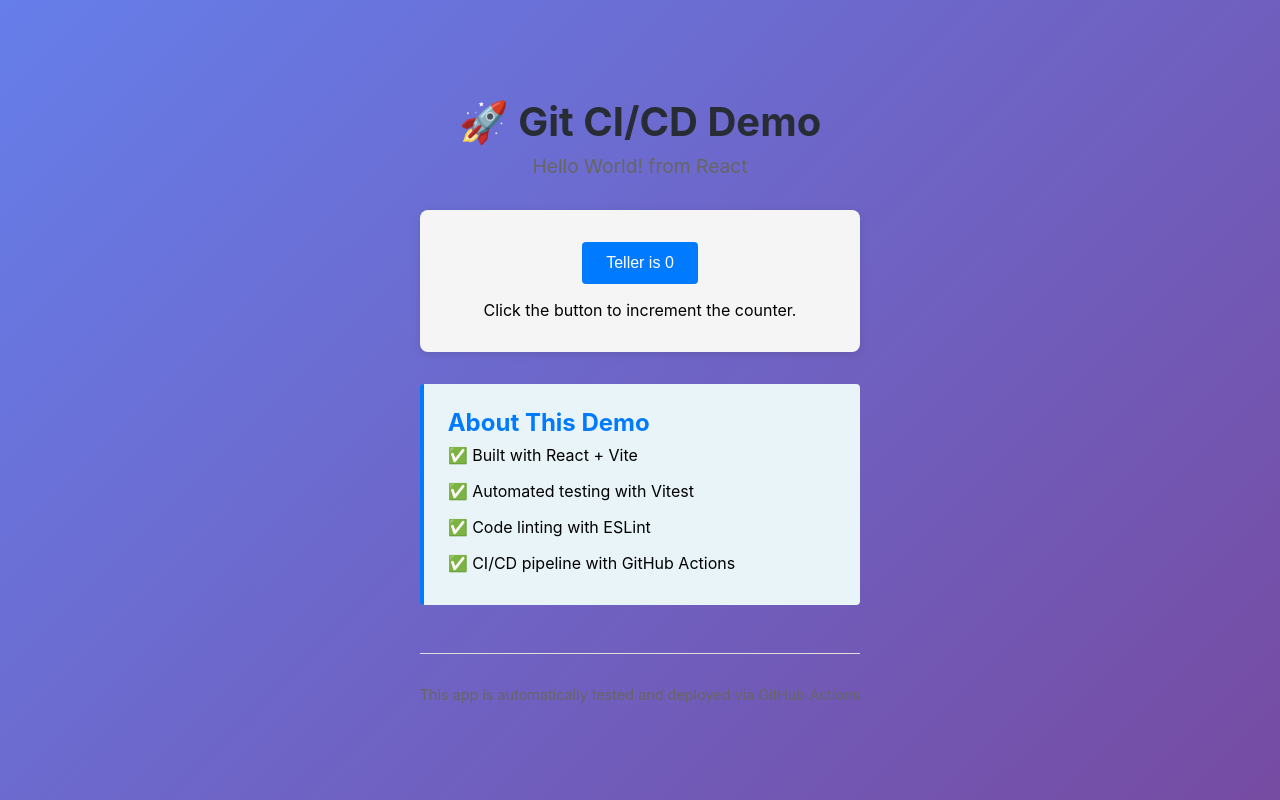
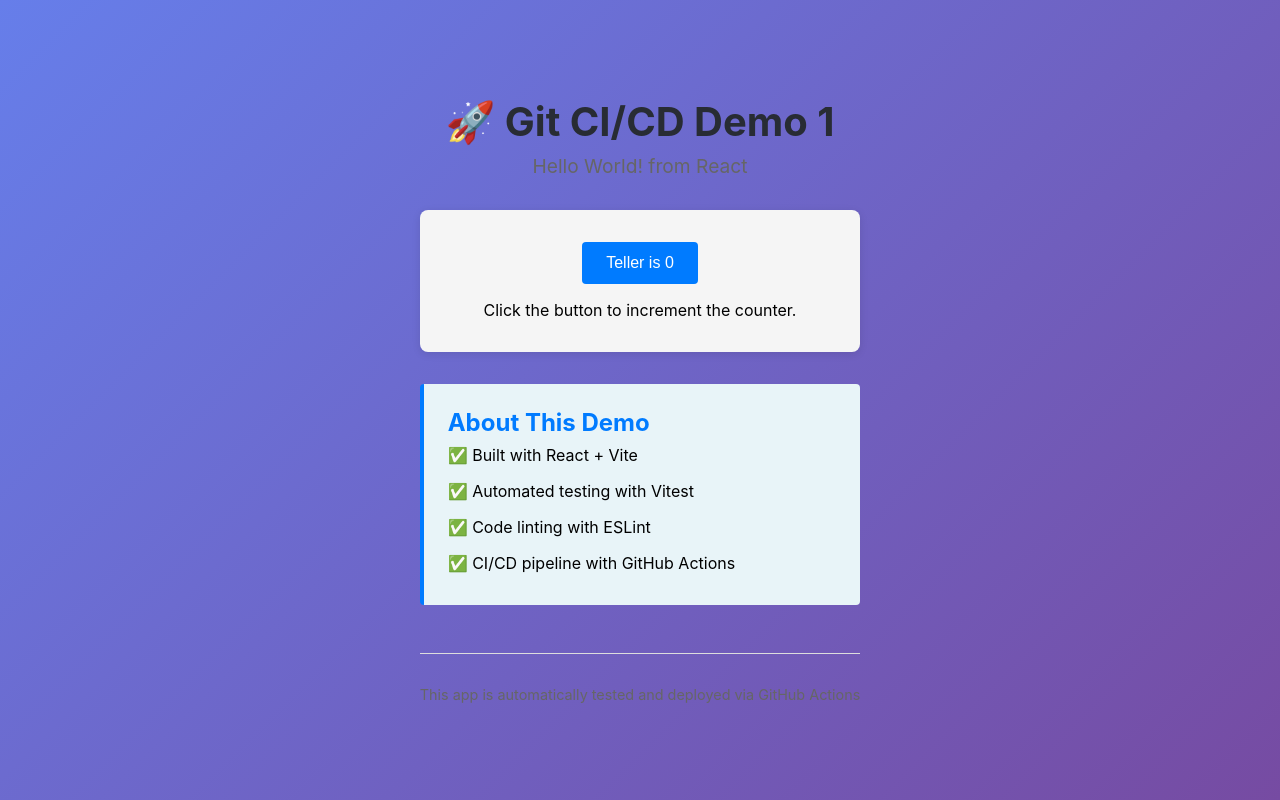
Before and after one commit to maartendek/git-cicd-course, a React (Vite) app: page / in a window 1280 px wide. Built offline with nearby package versions, Linux system fonts and the light colour scheme.

Commit message:
commit 1

```diff
--- a/src/App.jsx
+++ b/src/App.jsx
@@ -6,7 +6,7 @@ function App() {
 
   return (
     <div className="container">
-      <h1>🚀 Git CI/CD Demo</h1>
+      <h1>🚀 Git CI/CD Demo 1</h1>
       <p className="subtitle">Hello World! from React</p>
 
       <div className="card">
```
